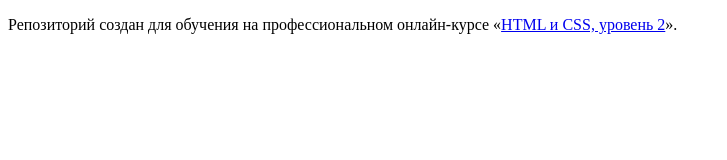
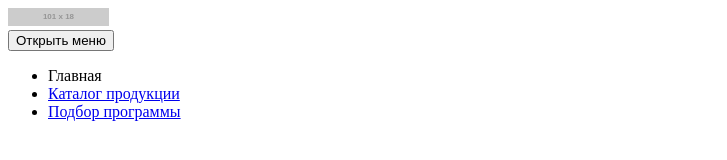
Before and after one commit to unbugster/1380521-cat-energy-21, a website: page source/index.html in a window 1280 px wide. Shown: the whole page, without its empty margins (0-727 px from the left). Drawn offline with Linux system fonts and the light colour scheme; placeholder pictures from the web are drawn by us.

Commit message:
Добавляет разметку шапки главной страницы

```diff
--- a/source/index.html
+++ b/source/index.html
@@ -1,12 +1,39 @@
 <!DOCTYPE html>
-<html lang="ru">
+<html class="page" lang="ru">
   <head>
     <meta charset="utf-8">
     <title>HTML Academy: Кэт энерджи</title>
   </head>
-  <body>
+  <body class="page__body">
+    <header class="page-header">
+      <a class="page-header__logo logo">
+        <img src="https://via.placeholder.com/101x18" alt="Логотип магазина Cat Energy">
+      </a>
 
-    <p>Репозиторий создан для обучения на профессиональном онлайн‑курсе «<a href="https://htmlacademy.ru/intensive/adaptive">HTML и CSS, уровень 2</a>».</p>
-
+      <nav class="main-nav">
+        <button class="main-nav__toggle" type="button">
+          <span class="visually-hidden">Открыть меню</span>
+        </button>
+        <div class="main-nav__wrapper">
+          <ul class="main-nav__list site-list">
+            <li class="site-list__item site-list__item--active">
+              <a>
+                Главная
+              </a>
+            </li>
+            <li class="site-list__item">
+              <a href="catalog.html">
+                Каталог продукции
+              </a>
+            </li>
+            <li class="site-list__item">
+              <a href="form.html">
+                Подбор программы
+              </a>
+            </li>
+          </ul>
+        </div>
+      </nav>
+    </header>
   </body>
 </html>
```
